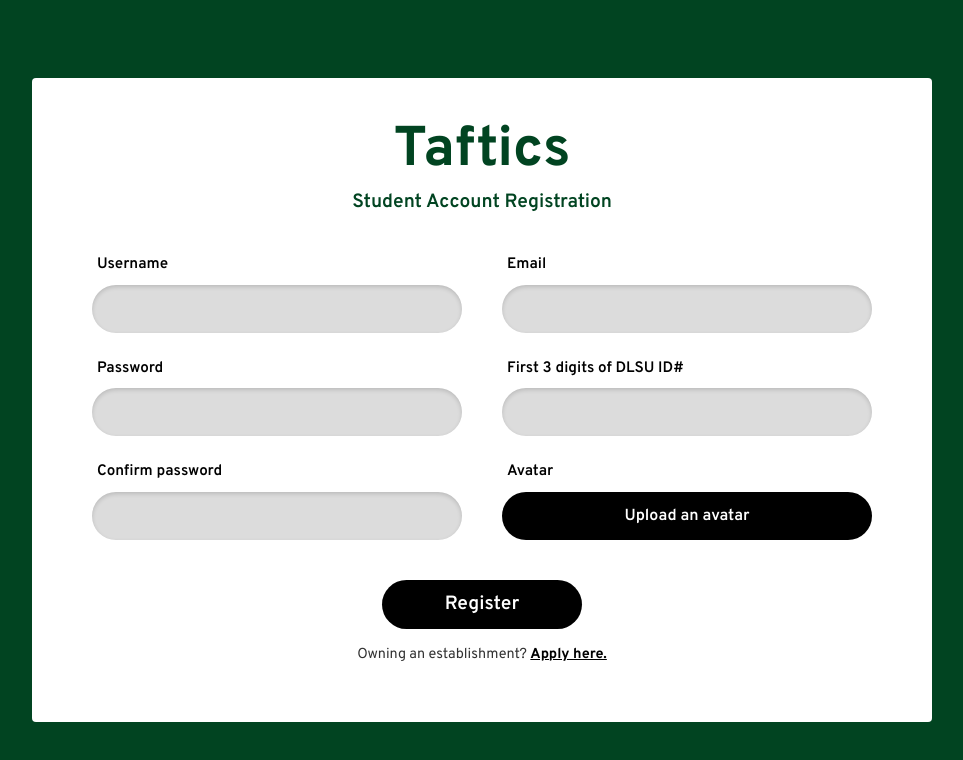
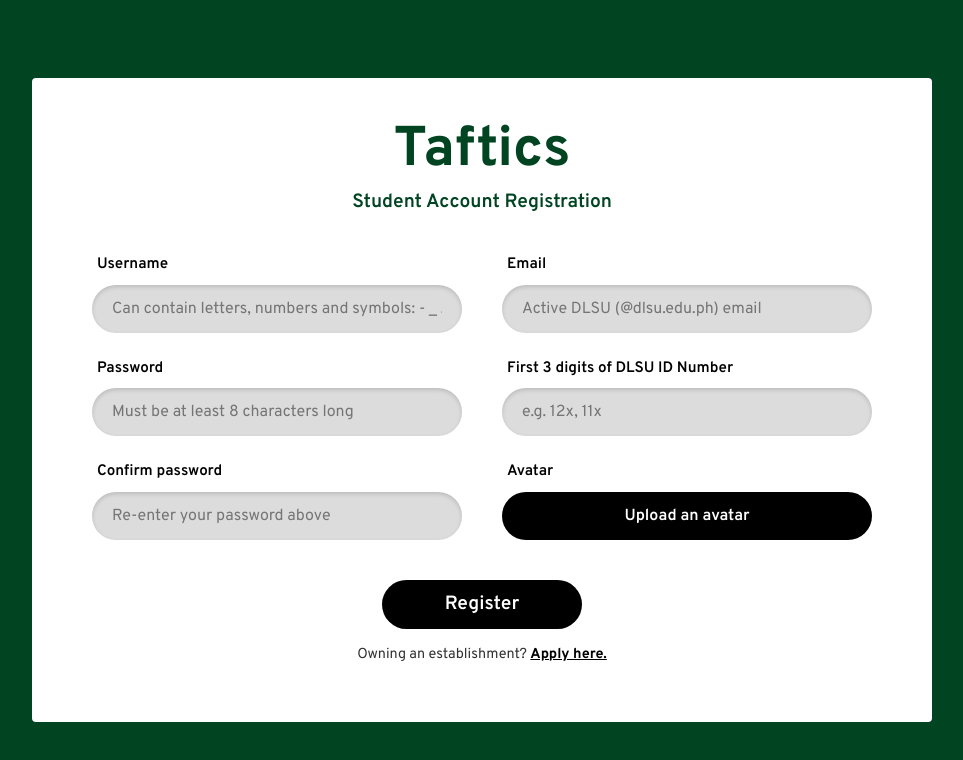
Before and after one commit to Gabiesaur/CCAPDEV-MCO, a React (Vite) app in the folder taftics/: page /register in a window 1280 px wide. Shown: the top 760 px of the page, without its empty margins (158-1121 px from the left). Built offline with nearby package versions, Linux system fonts and the light colour scheme.

Commit message:
placeholders for forms

```diff
--- a/taftics/src/pages/LoginPage.jsx
+++ b/taftics/src/pages/LoginPage.jsx
@@ -1,41 +1,35 @@
 import React, { useState } from "react";
 import { useNavigate, Link } from "react-router-dom";
 import "../styles/LoginPage.css";
-// Ensure this path matches where your actual logo is
 import logoImage from "/logo_white.svg?url";
 
 const LoginPage = ({ onLogin }) => {
   const navigate = useNavigate();
 
-  // State for inputs and feedback
   const [username, setUsername] = useState("");
   const [password, setPassword] = useState("");
   const [error, setError] = useState("");
 
   const handleLogin = (e) => {
     e.preventDefault();
-    setError(""); // Clear previous errors
+    setError("");
 
-    // 1. Basic Validation
     if (!username || !password) {
       setError("Please fill in both username and password.");
       return;
     }
 
-    // 2. Call the Mock Login function passed from App.jsx
     const result = onLogin(username, password);
 
-    // 3. Handle Result
     if (result.success) {
-      navigate("/"); // Redirect to Landing Page
+      navigate("/");
     } else {
-      setError(result.message); // Show error message from mock DB
+      setError(result.message);
     }
   };
 
   return (
     <div className="login-container">
-      {/* Left Panel - Branding */}
       <div className="left-panel">
         <div className="content-wrapper">
           <div className="logo-circle">
@@ -50,10 +44,8 @@
         </div>
       </div>
 
-      {/* Right Panel - Form */}
       <div className="right-panel">
         <form className="login-form" onSubmit={handleLogin}>
-          {/* Error Alert Box */}
           {error && (
             <div
               className="alert alert-danger text-center p-2 mb-4 small rounded-3"
--- a/taftics/src/pages/RegPage.jsx
+++ b/taftics/src/pages/RegPage.jsx
@@ -19,7 +19,7 @@
   };
 
   const handleFileClick = (e) => {
-    e.preventDefault(); // Prevent form submission
+    e.preventDefault();
     fileInputRef.current.click();
   };
 
@@ -33,7 +33,6 @@
   const handleSubmit = (e) => {
     e.preventDefault();
     console.log("Registration Data:", formData);
-    // Add registration logic here
   };
 
   return (
@@ -57,6 +56,7 @@
                   className="reg-styled-input"
                   value={formData.username}
                   onChange={handleChange}
+                  placeholder="Can contain letters, numbers and symbols: - _ ."
                 />
               </div>
 
@@ -69,6 +69,7 @@
                   className="reg-styled-input"
                   value={formData.password}
                   onChange={handleChange}
+                  placeholder="Must be at least 8 characters long"
                 />
               </div>
 
@@ -81,6 +82,7 @@
                   className="reg-styled-input"
                   value={formData.confirmPassword}
                   onChange={handleChange}
+                  placeholder="Re-enter your password above"
                 />
               </div>
             </div>
@@ -96,11 +98,12 @@
                   className="reg-styled-input"
                   value={formData.email}
                   onChange={handleChange}
+                  placeholder="Active DLSU (@dlsu.edu.ph) email"
                 />
               </div>
 
               <div className="reg-field-group">
-                <label htmlFor="dlsuId">First 3 digits of DLSU ID#</label>
+                <label htmlFor="dlsuId">First 3 digits of DLSU ID Number</label>
                 <input
                   type="text"
                   name="dlsuId"
@@ -109,6 +112,7 @@
                   className="reg-styled-input"
                   value={formData.dlsuId}
                   onChange={handleChange}
+                  placeholder="e.g. 12x, 11x"
                 />
               </div>
 
```
Also changed, not shown: taftics/src/pages/OwnerAppPage.jsx (+5 -9 lines).
